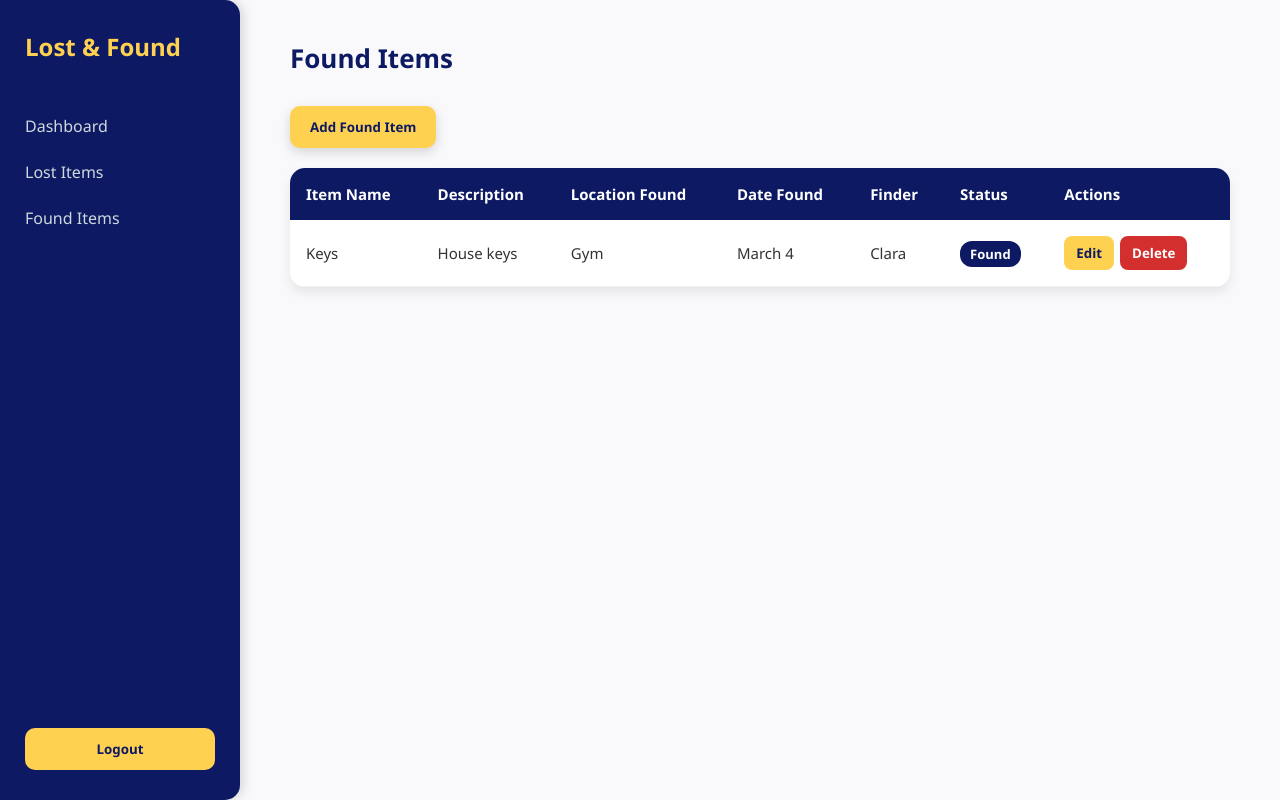
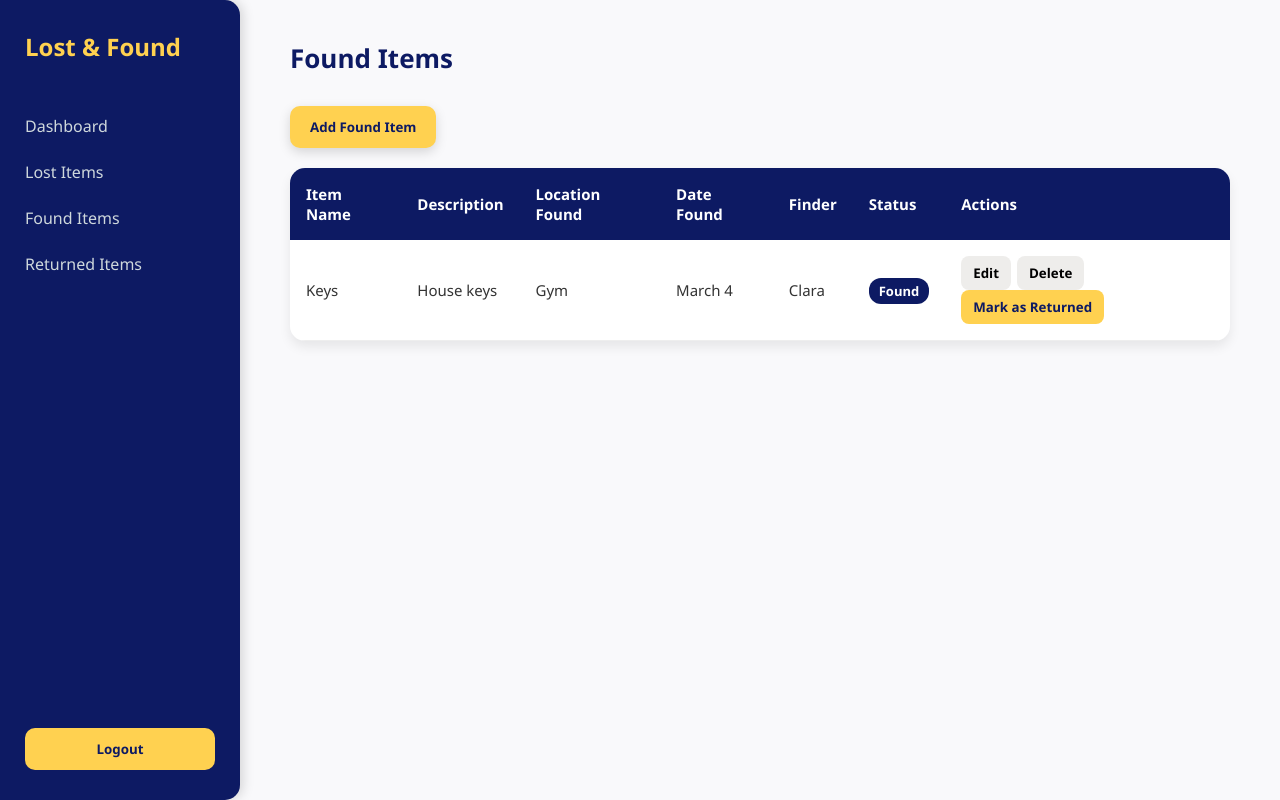
Before and after one commit to annana31/LOST-FOUND, a React (Vite) app: page /found-items in a window 1280 px wide. Built offline with nearby package versions, Linux system fonts and the light colour scheme.

Commit message:
payts na

```diff
--- a/src/App.jsx
+++ b/src/App.jsx
@@ -7,6 +7,7 @@ import Dashboard from "./pages/Dashboard";
 import LostItems from "./pages/LostItems";
 import FoundItems from "./pages/FoundItems";
 import Register from "./pages/Register";
+import ReturnedItems from "./pages/ReturnedItems";
 
 function App() {
   // Shared Lost Items
@@ -20,15 +21,22 @@ function App() {
     { id: 3, name: "Keys", description: "House keys", location: "Gym", date: "March 4", finder: "Clara", status: "Found" }
   ]);
 
-  // Function to move Lost → Found
+  // Shared Returned Items
+  const [returnedItems, setReturnedItems] = useState([]);
+
+  // Move Lost → Found
   const markAsFound = (item) => {
-    // Remove from lost
     setLostItems(lostItems.filter(i => i.id !== item.id));
+    const newFoundItem = { ...item, finder: item.contact, status: "Found" };
+    delete newFoundItem.contact;
+    setFoundItems([newFoundItem, ...foundItems]);
+  };
 
-    // Add to found
-    const newFoundItem = { ...item, finder: item.contact, status: "Found" };
-    delete newFoundItem.contact; // remove contact field
-    setFoundItems([newFoundItem, ...foundItems]);
+  // Move Found → Returned
+  const markAsReturned = (item) => {
+    setFoundItems(foundItems.filter(i => i.id !== item.id));
+    const returnedItem = { ...item, status: "Returned" };
+    setReturnedItems([returnedItem, ...returnedItems]);
   };
 
   return (
@@ -36,7 +44,13 @@ function App() {
       <Routes>
         <Route path="/" element={<Login />} />
         <Route path="/register" element={<Register />} />
-        <Route path="/dashboard" element={<Dashboard lostItems={lostItems} foundItems={foundItems} />} />
+        <Route path="/dashboard" element={
+          <Dashboard
+            lostItems={lostItems}
+            foundItems={foundItems}
+            returnedItems={returnedItems}
+          />
+        } />
         <Route
           path="/lost-items"
           element={
@@ -55,6 +69,18 @@ function App() {
             <FoundItems
               foundItems={foundItems}
               setFoundItems={setFoundItems}
+              returnedItems={returnedItems}         // ✅ added
+              setReturnedItems={setReturnedItems}   // ✅ added
+              markAsReturned={markAsReturned}       // optional
+            />
+          }
+        />
+        <Route
+          path="/returned-items"
+          element={
+            <ReturnedItems
+              returnedItems={returnedItems}
+              setReturnedItems={setReturnedItems}
             />
           }
         />
--- a/src/components/Navbar.jsx
+++ b/src/components/Navbar.jsx
@@ -16,6 +16,7 @@ function Navbar() {
         <Link to="/dashboard">Dashboard</Link>
         <Link to="/lost-items">Lost Items</Link>
         <Link to="/found-items">Found Items</Link>
+        <Link to="/returned-items">Returned Items</Link> {/* New */}
       </div>
 
       <div className="nav-bottom">
--- a/src/pages/FoundItems.jsx
+++ b/src/pages/FoundItems.jsx
@@ -1,7 +1,7 @@
 import Navbar from "../components/Navbar";
 import { useState } from "react";
 
-function FoundItems({ foundItems, setFoundItems }) {
+function FoundItems({ foundItems, setFoundItems, returnedItems, setReturnedItems }) {
   const [showEdit, setShowEdit] = useState(false);
   const [showDelete, setShowDelete] = useState(false);
   const [currentItem, setCurrentItem] = useState(null);
@@ -41,7 +41,15 @@ function FoundItems({ foundItems, setFoundItems }) {
     }
   };
 
-  return (
+   const markAsReturned = (item) => {
+    const updatedItem = { ...item, status: "Returned" };
+    // Remove from Found Items
+    setFoundItems(foundItems.filter(i => i.id !== item.id));
+    // Add to Returned Items
+    setReturnedItems([updatedItem, ...returnedItems]);
+  };
+
+   return (
     <div className="container">
       <Navbar />
       <div className="content">
@@ -60,7 +68,6 @@ function FoundItems({ foundItems, setFoundItems }) {
               <th>Actions</th>
             </tr>
           </thead>
-
           <tbody>
             {foundItems.map(item => (
               <tr key={item.id}>
@@ -75,8 +82,9 @@ function FoundItems({ foundItems, setFoundItems }) {
                   </span>
                 </td>
                 <td>
-                  <button onClick={() => openEdit(item)}>Edit</button>
-                  <button onClick={() => openDelete(item)}>Delete</button>
+                <button className="edit-btn" onClick={() => openEdit(item)}>Edit</button>
+                <button className="delete-btn" onClick={() => openDelete(item)}>Delete</button>
+                <button className="return-btn" onClick={() => markAsReturned(item)}>Mark as Returned</button>
                 </td>
               </tr>
             ))}
--- a/src/pages/LostItems.jsx
+++ b/src/pages/LostItems.jsx
@@ -91,9 +91,9 @@ function LostItems({ lostItems, setLostItems, foundItems, setFoundItems }) {
                 <td>{item.contact}</td>
                 <td><span className={`status-badge ${getStatusClass(item.status)}`}>{item.status}</span></td>
                 <td>
-                  <button onClick={() => openEdit(item)}>Edit</button>
-                  <button onClick={() => openDelete(item)}>Delete</button>
-                  <button onClick={() => markAsFound(item)}>Mark as Found</button>
+                <button className="edit-btn" onClick={() => openEdit(item)}>Edit</button>
+                <button className="delete-btn" onClick={() => openDelete(item)}>Delete</button>
+                <button className="return-btn" onClick={() => markAsReturned(item)}>Mark as Returned</button>
                 </td>
               </tr>
             ))}
--- /dev/null
+++ b/src/pages/ReturnedItems.jsx
@@ -0,0 +1,86 @@
+import Navbar from "../components/Navbar";
+import { useState } from "react";
+
+function ReturnedItems({ returnedItems, setReturnedItems }) {
+  const [showDelete, setShowDelete] = useState(false);
+  const [currentItem, setCurrentItem] = useState(null);
+
+  const openDelete = (item) => {
+    setCurrentItem(item);
+    setShowDelete(true);
+  };
+
+  const confirmDelete = () => {
+    setReturnedItems(returnedItems.filter(item => item.id !== currentItem.id));
+    setShowDelete(false);
+  };
+
+  const getStatusClass = (status) => {
+    switch(status){
+      case "Lost": return "status-lost";
+      case "Found": return "status-found";
+      case "Returned": return "status-returned";
+      default: return "";
+    }
+  };
+
+  return (
+    <div className="container">
+      <Navbar />
+
+      <div className="content">
+        <h1>Returned Items</h1>
+
+        <table>
+          <thead>
+            <tr>
+              <th>Item Name</th>
+              <th>Description</th>
+              <th>Location</th>
+              <th>Date</th>
+              <th>Finder / Contact</th>
+              <th>Status</th>
+              <th>Actions</th>
+            </tr>
+          </thead>
+
+          <tbody>
+            {returnedItems.map(item => (
+              <tr key={item.id}>
+                <td>{item.name}</td>
+                <td>{item.description}</td>
+                <td>{item.location}</td>
+                <td>{item.date}</td>
+                <td>{item.finder || item.contact}</td>
+                <td>
+                  <span className={`status-badge ${getStatusClass(item.status)}`}>
+                    {item.status}
+                  </span>
+                </td>
+                <td>
+                  <button onClick={() => openDelete(item)}>Delete</button>
+                </td>
+              </tr>
+            ))}
+          </tbody>
+        </table>
+      </div>
+
+      {/* DELETE MODAL */}
+      {showDelete && (
+        <div className="modal-overlay">
+          <div className="modal">
+            <h2>Confirm Delete</h2>
+            <p>Are you sure you want to delete <strong>{currentItem.name}</strong>?</p>
+            <div style={{marginTop:"15px", display:"flex", gap:"10px", justifyContent:"flex-end"}}>
+              <button onClick={() => setShowDelete(false)}>Cancel</button>
+              <button onClick={confirmDelete}>Delete</button>
+            </div>
+          </div>
+        </div>
+      )}
+    </div>
+  );
+}
+
+export default ReturnedItems;
--- a/src/style.css
+++ b/src/style.css
@@ -253,7 +253,7 @@ tbody tr:hover{
 }
 
 .status-lost{
-  background:#d32f2f; /* red */
+  background:#0D1A63; /* red */
 }
 
 .status-found{
@@ -261,8 +261,8 @@ tbody tr:hover{
 }
 
 .status-returned{
-  background:#FFD150;
-  color:#0D1A63;
+  background:#0D1A63;
+  color:#ffffff;
 }
 
 /* ACTION BUTTONS */
@@ -277,21 +277,38 @@ table button{
 }
 
 table button:first-child{
-  background:#FFD150; /* edit */
+  background:#eeedeb; /* edit */
+  color:#000000;
+}
+
+table button:first-child:hover{
+  background:#979899;
+}
+
+table button:last-child{
+  background:#FFD150;
   color:#0D1A63;
 }
 
-table button:first-child:hover{
+table button:last-child:hover{
   background:#e6c000;
 }
 
-table button:last-child{
-  background:#d32f2f; /* delete */
-  color:white;
+/* DELETE BUTTON */
+.delete-btn {
+  background-color: #eeedeb; /* bright red */
+  color: rgb(0, 0, 0);
+  border: none;
+  border-radius: 8px;
+  padding: 8px 12px;
+  font-weight: 600;
+  cursor: pointer;
+  transition: 0.2s;
 }
 
-table button:last-child:hover{
-  background:#b71c1c;
+.delete-btn:hover {
+  background-color: #979899; /* lighter red on hover */
+  transform: scale(1.05);
 }
 
 /* MODAL OVERLAY */
```
